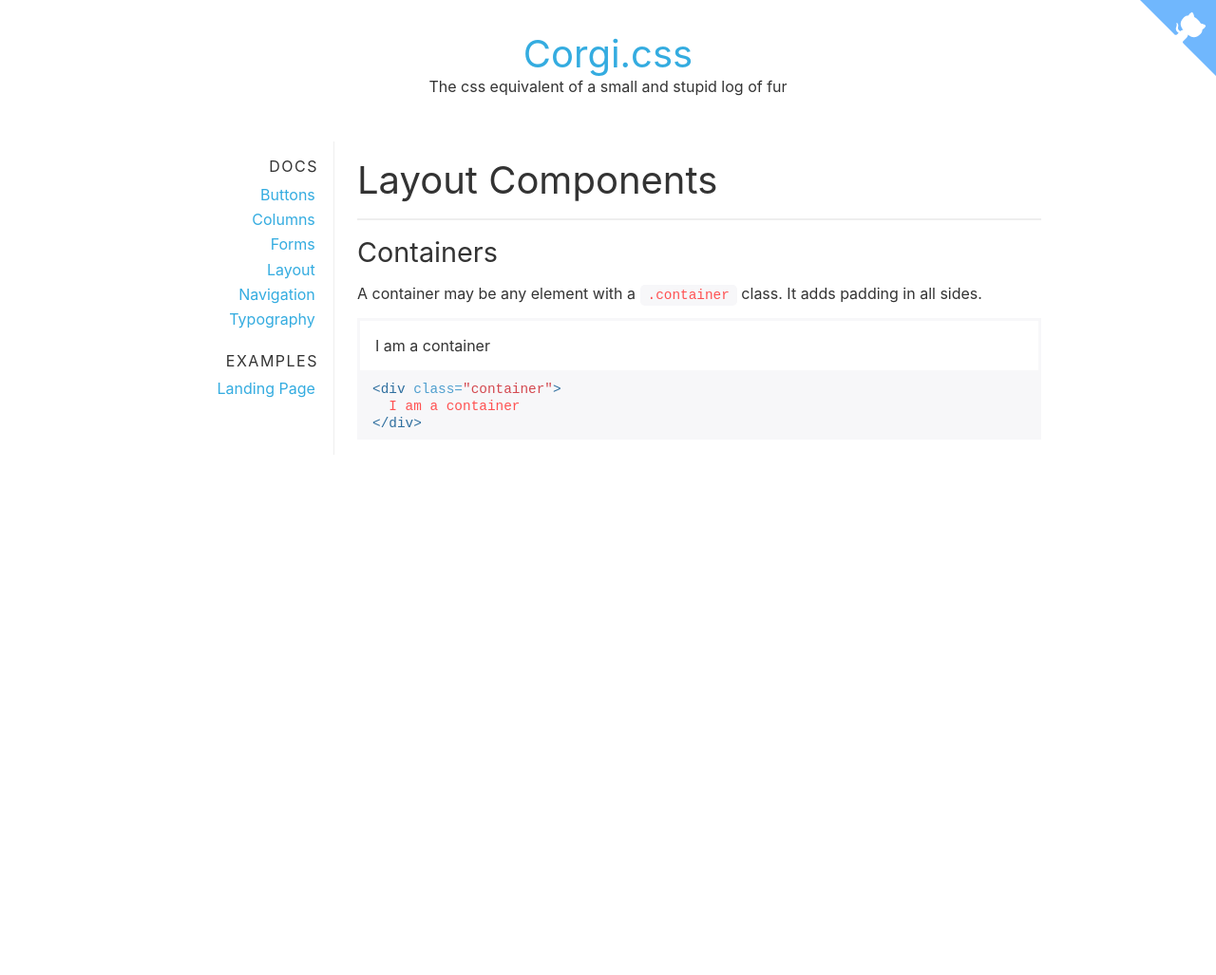
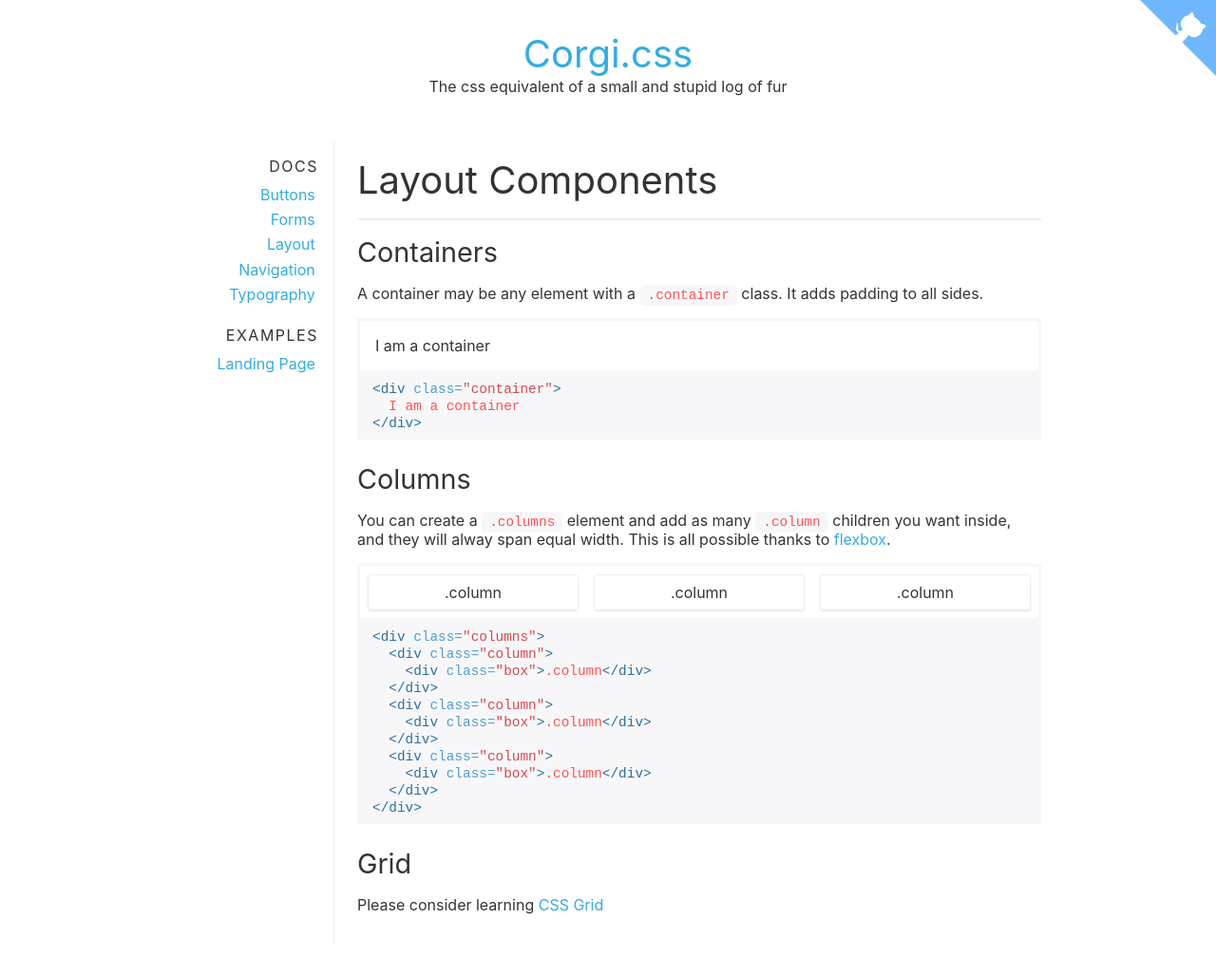
Before and after one commit to CuttingedgeDev/corgi-, a Jekyll site: the page built from docs/_documentation/layout.md, in a window 1280 px wide. Shown: the whole page at 95% size. Built offline with Jekyll 4.4.1, drawn with Linux system fonts in a browser that asks for light colours; before the commit the page ends 900 px from its top, so only the background shows below that.

Commit message:
Reworkds columns

```diff
--- a/docs/_documentation/layout.md
+++ b/docs/_documentation/layout.md
@@ -8,7 +8,7 @@ title: Layout
 
 #### Containers
 
-A container may be any element with a <code>.container</code> class. It adds padding in all sides.
+A container may be any element with a <code>.container</code> class. It adds padding to all sides.
 
 <div id="container-demo" class="example">
   <div class="preview">
@@ -23,3 +23,44 @@ A container may be any element with a <code>.container</code> class. It adds pad
   I am a container
 </div>
 {% endhighlight %}
+
+
+#### Columns
+
+You can create a <code>.columns</code> element and add as many <code>.column</code> children you want
+inside, and they will alway span equal width. This is all possible thanks to [flexbox](https://developer.mozilla.org/en-US/docs/Web/CSS/CSS_Flexible_Box_Layout/Basic_Concepts_of_Flexbox).
+
+<div id="columns-demo" class="example">
+  <div class="preview">
+    <div class="columns">
+      <div class="column text-center">
+        <div class="box">.column</div>
+      </div>
+      <div class="column text-center">
+        <div class="box">.column</div>
+      </div>
+      <div class="column text-center">
+        <div class="box">.column</div>
+      </div>
+    </div>
+  </div>
+</div>
+
+{% highlight html %}
+<div class="columns">
+  <div class="column">
+    <div class="box">.column</div>
+  </div>
+  <div class="column">
+    <div class="box">.column</div>
+  </div>
+  <div class="column">
+    <div class="box">.column</div>
+  </div>
+</div>
+{% endhighlight %}
+
+
+#### Grid
+
+Please consider learning [CSS Grid](https://developer.mozilla.org/en-US/docs/Web/CSS/grid)
--- a/docs/_sass/demo.sass
+++ b/docs/_sass/demo.sass
@@ -1,14 +1,3 @@
-.columns
-  &.demo
-    .column
-      background: #ff793f
-      color: white
-      height: 2rem
-      display: flex
-      align-items: center
-      justify-content: center
-
-
 main.documentation
   margin: 0 auto
 
@@ -64,6 +53,7 @@ nav.nav
 .highlight
   background-color: #f7f7f9
   padding: 0.5rem 1rem
+  margin-bottom: 1.5rem
 
   pre
     padding: 0
--- a/docs/css/corgi-docs.css
+++ b/docs/css/corgi-docs.css
@@ -115,12 +115,8 @@ h6 {
   padding: 1rem;
 }
 
-.columns {
-  margin: 0 -0.4rem;
-}
-
 .columns > .column {
-  margin: 0 0.4rem 0.3rem 0.4rem;
+  padding: 0.5rem;
 }
 
 @media screen and (min-width: 768px) and (max-width: 1023px) {
@@ -340,6 +336,14 @@ form.form > fieldset textarea {
   text-align: right;
 }
 
+.box {
+  border: 1px solid #eee;
+  -webkit-box-shadow: 0 1px 2px rgba(10, 10, 10, 0.1);
+          box-shadow: 0 1px 2px rgba(10, 10, 10, 0.1);
+  border-radius: 4px;
+  padding: 0.5rem;
+}
+
 button.button, input.button {
   -webkit-appearance: none;
      -moz-appearance: none;
@@ -475,21 +479,6 @@ button.button.-success-outline:active, input.button.-success-outline:active {
   color: white;
 }
 
-.columns.demo .column {
-  background: #ff793f;
-  color: white;
-  height: 2rem;
-  display: -webkit-box;
-  display: -ms-flexbox;
-  display: flex;
-  -webkit-box-align: center;
-      -ms-flex-align: center;
-          align-items: center;
-  -webkit-box-pack: center;
-      -ms-flex-pack: center;
-          justify-content: center;
-}
-
 main.documentation {
   margin: 0 auto;
 }
@@ -570,6 +559,7 @@ nav.nav h6 {
 .highlight {
   background-color: #f7f7f9;
   padding: 0.5rem 1rem;
+  margin-bottom: 1.5rem;
 }
 
 .highlight pre {
--- a/sass/layout.sass
+++ b/sass/layout.sass
@@ -2,10 +2,9 @@
   padding: 1rem
 
 .columns
-  margin: 0 -0.4rem
 
   > .column
-    margin: 0 0.4rem 0.3rem 0.4rem
+    padding: 0.5rem
 
   +tablet
     display: flex
--- a/sass/utils.sass
+++ b/sass/utils.sass
@@ -16,3 +16,9 @@
 
 .text-right
   text-align: right
+
+.box
+  border: 1px solid $gray
+  box-shadow: 0 1px 2px rgba(10,10,10,.1)
+  border-radius: 4px
+  padding: 0.5rem
```
Also changed, not shown: css/corgi.css (+9 -5 lines), docs/_documentation/columns.html (deleted, +0 -27 lines), docs/index.html (+10 -10 lines), 2 other files.
